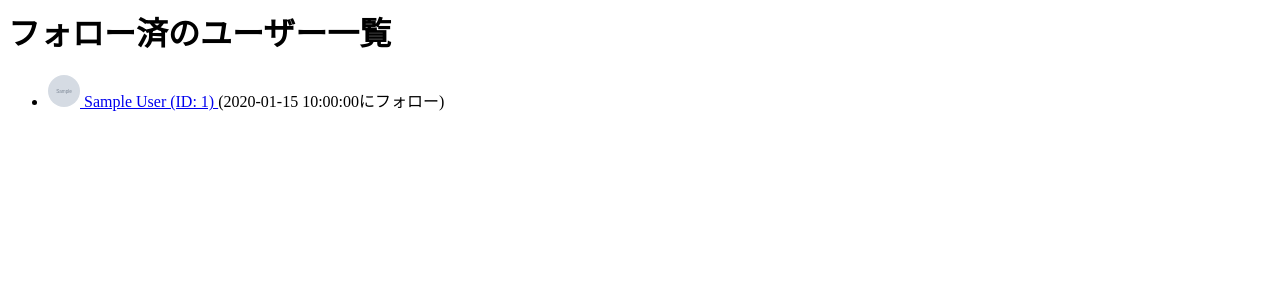
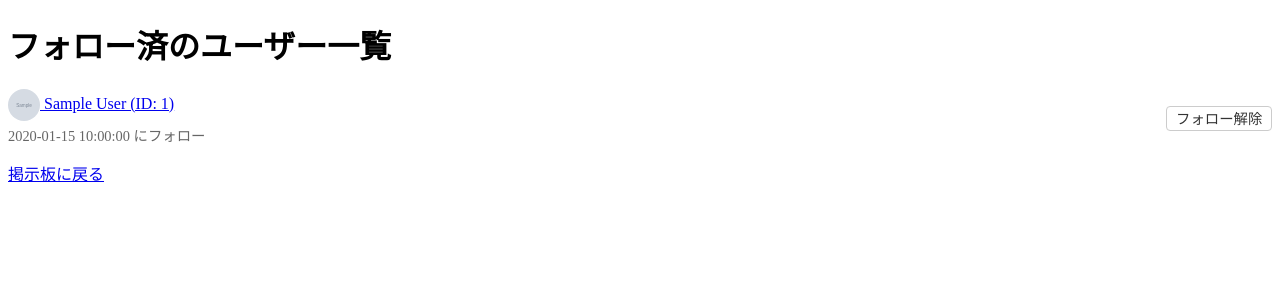
Before and after one commit to hyosetsu/ec2-kadai, a PHP site: page /follow_list.php in a window 1280 px wide. Shown: the top 300 px of the page. Run offline with PHP 8.4, Linux system fonts and the light colour scheme; the visitor is signed in with stand-in values (Sample User, id 1); tables that the repository leaves empty hold one stand-in row (values such as "Sample post"); grey boxes marked "Sample" are stand-in pictures.

Commit message:
フォロー解除機能

```diff
--- a/public/follow_list.php
+++ b/public/follow_list.php
@@ -24,21 +24,68 @@ $select_sth->execute([
 ]);
 ?>
 
+<!doctype html>
+<html lang="ja">
+<head>
+<meta charset="utf-8">
+<title>フォロー済のユーザー一覧</title>
+<style>
+  ul { padding-left: 0; list-style: none; }
+  li { margin-bottom: 0.8em; }
+  .follow-item { display:flex; align-items:center; gap:0.6em; }
+  .follow-info { flex: 1; }
+  .icon { height: 2em; width: 2em; border-radius: 50%; object-fit: cover; vertical-align: middle; }
+  .unfollow-btn {
+    background: #fff;
+    border: 1px solid #ccc;
+    padding: 0.25em 0.6em;
+    border-radius: 4px;
+    cursor: pointer;
+    text-decoration: none;
+    color: #333;
+    font-size: 0.9em;
+  }
+</style>
+</head>
+<body>
+
 <h1>フォロー済のユーザー一覧</h1>
 
 <ul>
   <?php foreach($select_sth as $relationship): ?>
+  <?php
+    // 安全のためキャスト
+    $followee_id = (int)$relationship['followee_user_id'];
+    $followee_name = htmlspecialchars($relationship['followee_user_name'], ENT_QUOTES, 'UTF-8');
+    $followee_icon = htmlspecialchars($relationship['followee_user_icon_filename'] ?? '', ENT_QUOTES, 'UTF-8');
+    $created_at = htmlspecialchars($relationship['created_at'] ?? '', ENT_QUOTES, 'UTF-8');
+  ?>
   <li>
-    <a href="/profile.php?user_id=<?= $relationship['followee_user_id'] ?>">
-      <?php if(!empty($relationship['followee_user_icon_filename'])): // アイコン画像がある場合は表示 ?>
-      <img src="/image/<?= $relationship['followee_user_icon_filename'] ?>"
-        style="height: 2em; width: 2em; border-radius: 50%; object-fit: cover;">
-      <?php endif; ?>
+    <div class="follow-item">
+      <div class="follow-info">
+        <a href="/profile.php?user_id=<?= $followee_id ?>">
+          <?php if(!empty($followee_icon)): // アイコン画像がある場合は表示 ?>
+            <img class="icon" src="/image/<?= $followee_icon ?>" alt="icon">
+          <?php endif; ?>
+          <?= $followee_name ?> (ID: <?= $followee_id ?>)
+        </a>
+        <div style="font-size:0.9em; color:#666; margin-top:0.25em;">
+          <?= $created_at ?> にフォロー
+        </div>
+      </div>
 
-      <?= htmlspecialchars($relationship['followee_user_name']) ?>
-      (ID: <?= htmlspecialchars($relationship['followee_user_id']) ?>)
-    </a>
-    (<?= $relationship['created_at'] ?>にフォロー)
+      <!-- フォロー解除への導線（確認画面へGETで飛ばす） -->
+      <div>
+        <a class="unfollow-btn" href="/unfollow.php?followee_user_id=<?= $followee_id ?>">
+          フォロー解除
+        </a>
+      </div>
+    </div>
   </li>
   <?php endforeach; ?>
 </ul>
+
+<p><a href="/bbs.php">掲示板に戻る</a></p>
+
+</body>
+</html>
--- a/public/profile.php
+++ b/public/profile.php
@@ -156,6 +156,11 @@ function bodyFilter(string $body): string {
         <!-- 既にフォローしている場合 -->
         <div style="margin: 1em 0; color: gray;">
             <?= htmlspecialchars($relationship['created_at']) ?> にフォローしました。
+            <!-- キャンセル（解除）へ -->
+            <a href="/unfollow.php?followee_user_id=<?= $user['id'] ?>"
+               style="margin-left: 1em; padding:0.3em 0.6em; border-radius:4px; background:#fff; border:1px solid #ccc; text-decoration:none;">
+               フォロー解除
+            </a>
         </div>
     <?php endif; ?>
 <?php endif; ?>
```
Also changed, not shown: public/unfollow.php (added, +112 -0 lines).
